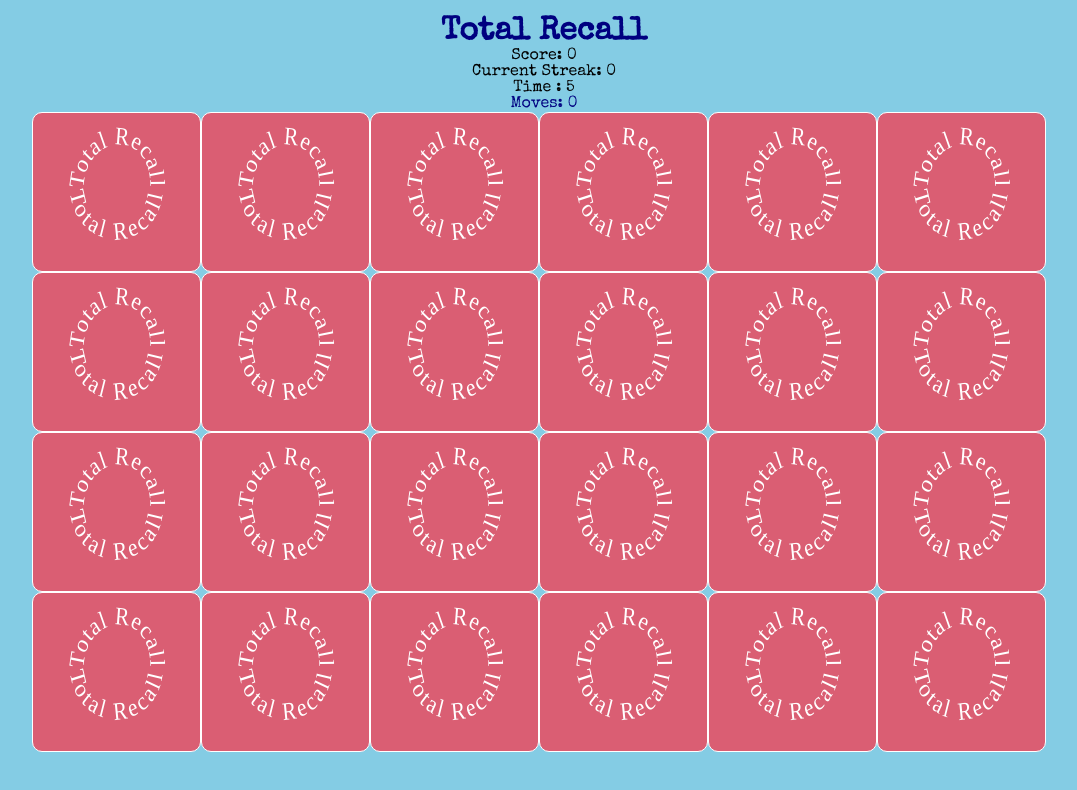
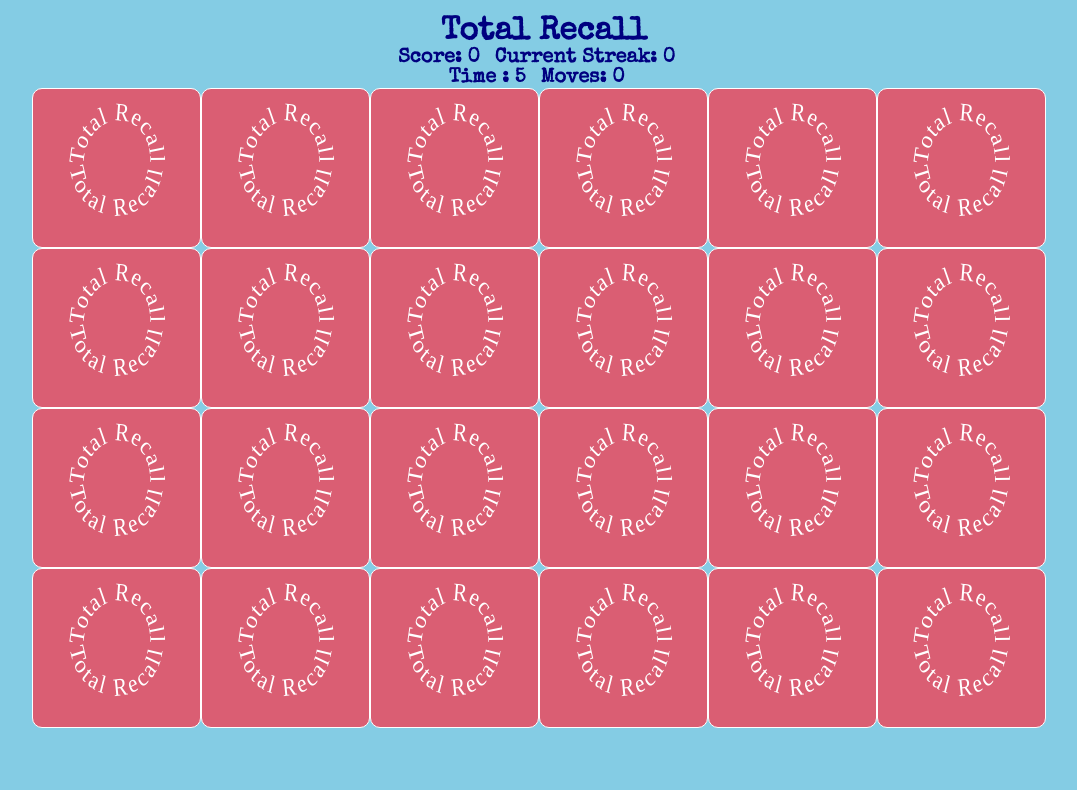
Before and after one commit to deryatanriverdi88/Memory-Game, a React (Create React App) app: page / in a window 1280 px wide. Shown: the top 790 px of the page, without its empty margins (96-1173 px from the left). Built offline with nearby package versions, Linux system fonts and the light colour scheme.

Commit message:
gives same styling to timer and scoreboard

```diff
--- a/src/App.css
+++ b/src/App.css
@@ -56,9 +56,16 @@
   margin-top:15px
 }
 
-.timer h1, .moves, .winner{
+.timer, .scoreboard {
+  display: flex;
+  justify-content: center;
+}
+
+.timer p, .scoreboard p, .winner{
   color: #000080;
-  font-size: 2rem;
+  font-weight: bold;
+  font-size: 1.25rem;
+  margin-right: 15px;
 }
 
 .winner img{
```
